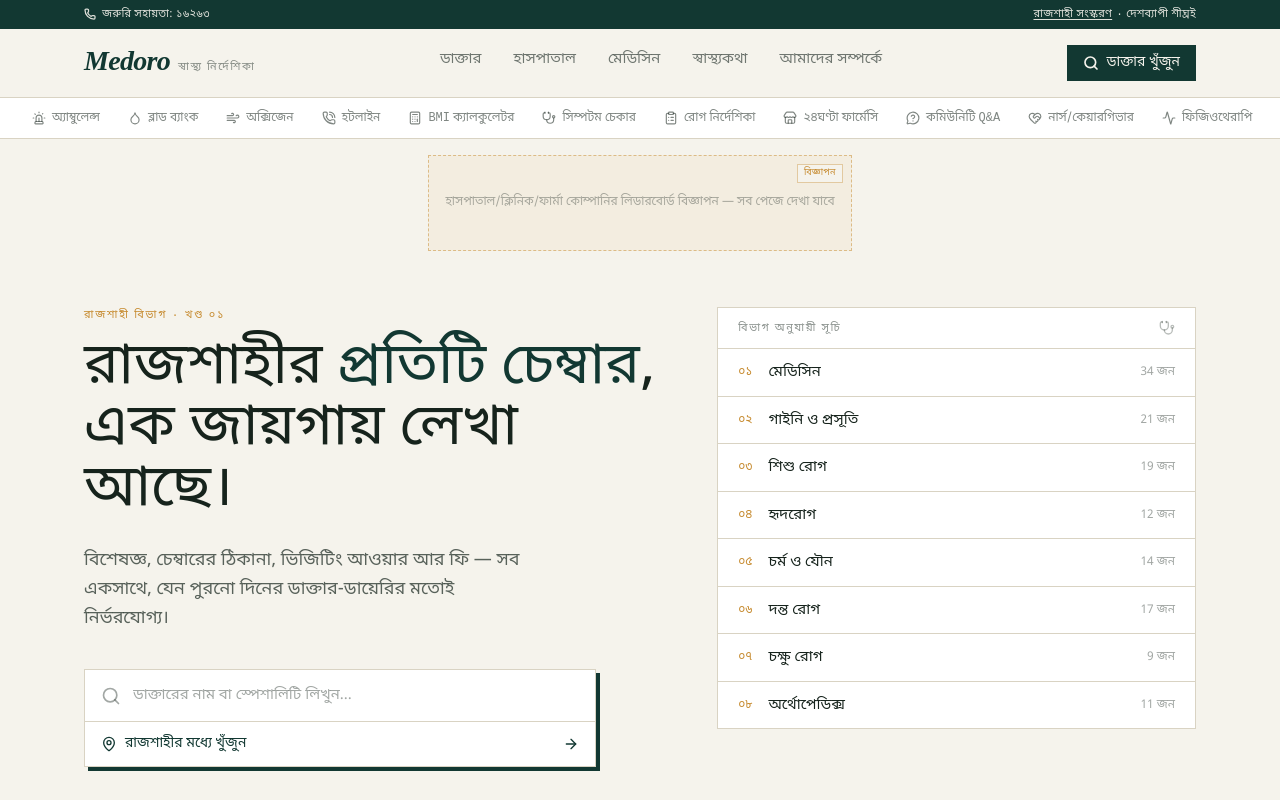
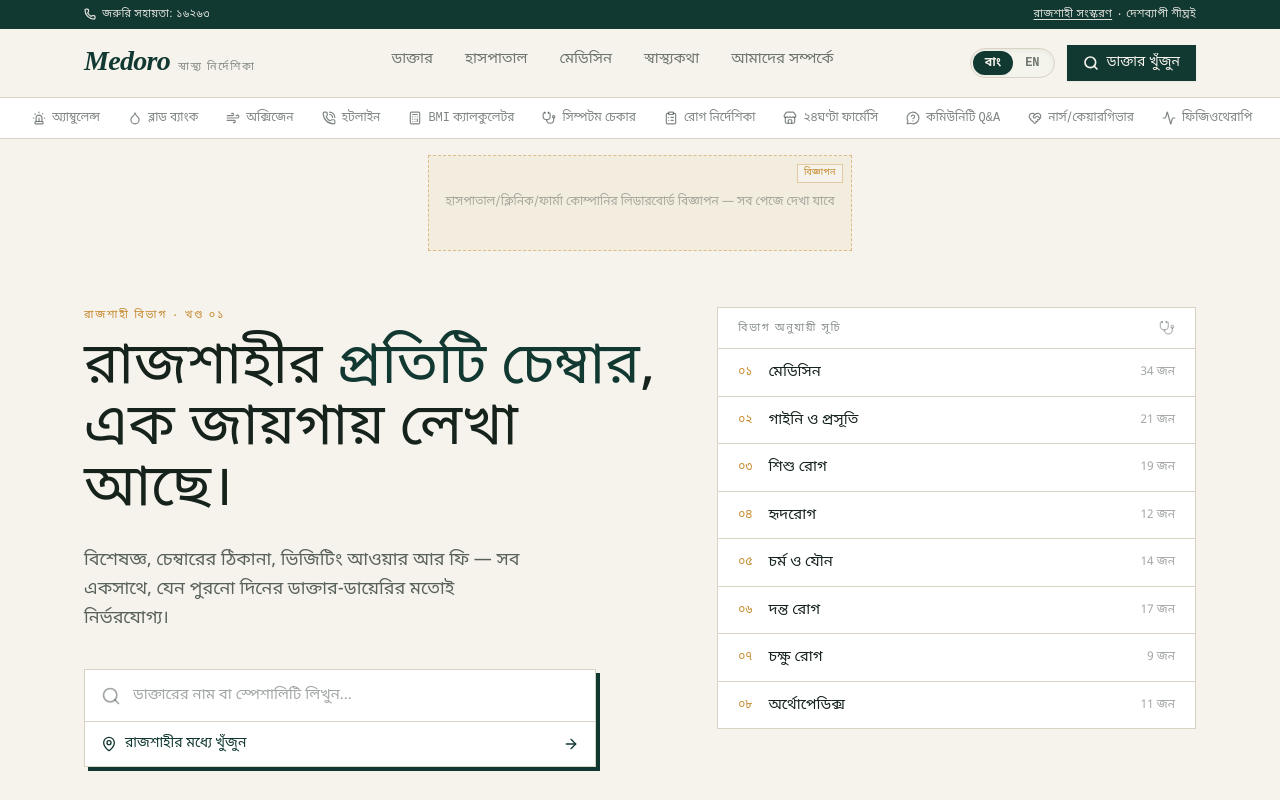
Before and after one commit to tonmoymj/medoro, a React (Vite) app: page / in a window 1280 px wide. Shown: the top 800 px of the page. Built offline with nearby package versions, Linux system fonts and the light colour scheme; no server answers; the database is empty.

Commit message:
Add Language Switcher capsule (Bangla/English) in Navbar

```diff
--- a/src/components/Nav.tsx
+++ b/src/components/Nav.tsx
@@ -1,3 +1,4 @@
+import { useState } from "react";
 import { Search, Phone, Siren, Droplet, Wind, Calculator, Stethoscope, MessageCircleQuestion, PhoneCall, ClipboardList, Store, HeartHandshake, Activity, Video, PackageSearch, HandHeart, Megaphone, HelpCircle, Briefcase, Star } from "lucide-react";
 
 type View =
@@ -8,6 +9,8 @@ type View =
   | "caregivers" | "physio" | "telemedicine" | "equipment" | "camps" | "notices" | "faq" | "jobs" | "reviews";
 
 export default function Nav({ view, go }: { view: View; go: (v: View) => void }) {
+  const [lang, setLang] = useState<"bn" | "en">("bn");
+
   const links: { label: string; v: View }[] = [
     { label: "ডাক্তার", v: "doctors" },
     { label: "হাসপাতাল", v: "hospitals" },
@@ -54,8 +57,8 @@ export default function Nav({ view, go }: { view: View; go: (v: View) => void })
           </span>
         </div>
       </div>
-      <div className="mx-auto max-w-6xl px-5 py-4 flex items-center justify-between gap-6">
-        <button onClick={() => go("home")} className="flex items-baseline gap-2 group">
+      <div className="mx-auto max-w-6xl px-5 py-4 flex items-center justify-between gap-4">
+        <button onClick={() => go("home")} className="flex items-baseline gap-2 group shrink-0">
           <span className="font-display italic font-semibold text-[28px] leading-none text-pine tracking-tight">
             Medoro
           </span>
@@ -64,7 +67,7 @@ export default function Nav({ view, go }: { view: View; go: (v: View) => void })
           </span>
         </button>
 
-        <nav className="hidden md:flex items-center gap-8 font-body text-[15px] font-medium">
+        <nav className="hidden lg:flex items-center gap-8 font-body text-[15px] font-medium">
           {links.map((l) => (
             <button
               key={l.v}
@@ -78,13 +81,40 @@ export default function Nav({ view, go }: { view: View; go: (v: View) => void })
           ))}
         </nav>
 
+        <div className="flex items-center gap-3">
+          {/* Language Toggle Capsule Switcher */}
+          <div className="inline-flex items-center rounded-full p-0.5 border border-line bg-paper/60 shadow-inner font-mono text-xs overflow-hidden">
+            <button
+              onClick={() => setLang("bn")}
+              className={`px-3 py-1 rounded-full transition-all duration-200 font-semibold ${
+                lang === "bn"
+                  ? "bg-pine text-paper shadow-sm"
+                  : "text-ink/60 hover:text-ink"
+              }`}
+            >
+              বাং
+            </button>
+            <button
+              onClick={() => setLang("en")}
+              className={`px-3 py-1 rounded-full transition-all duration-200 font-semibold ${
+                lang === "en"
+                  ? "bg-pine text-paper shadow-sm"
+                  : "text-ink/60 hover:text-ink"
+              }`}
+            >
+              EN
+            </button>
+          </div>
+
+          {/* Doctor Search CTA */}
           <button
             onClick={() => go("doctors")}
-          className="flex items-center gap-2 bg-pine text-paper px-4 py-2 text-sm font-medium hover:bg-pine-dark transition-colors"
+            className="flex items-center gap-2 bg-pine text-paper px-4 py-2 text-sm font-medium hover:bg-pine-dark transition-colors shadow-sm"
           >
             <Search className="h-4 w-4" strokeWidth={2.5} />
             <span className="hidden sm:inline">ডাক্তার খুঁজুন</span>
           </button>
+        </div>
       </div>
 
       {/* utility strip: emergency + tools + community + more */}
```
Lines whose indentation alone changed are shown as unchanged.
